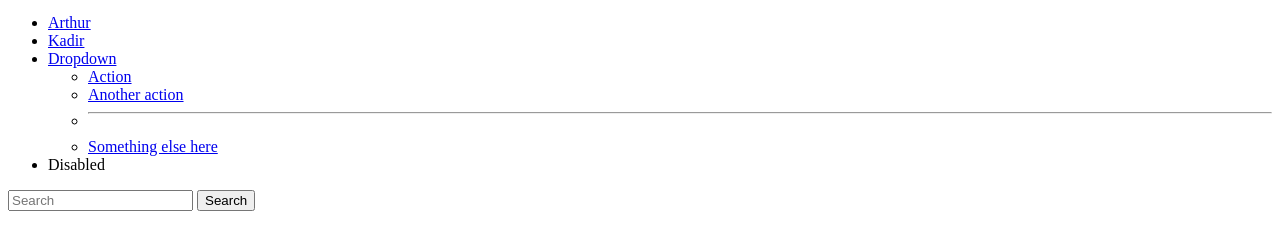
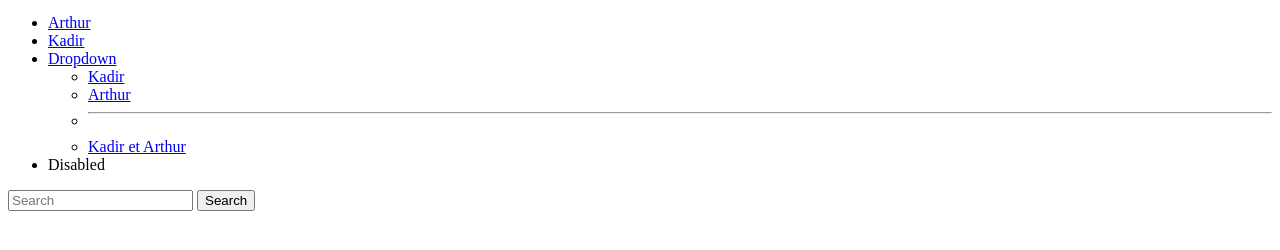
Before and after one commit to ArthurVRoost/GitHub-New-Repo, a plain HTML site: page index.html in a window 1280 px wide. Shown: the part 28-278 px from the top of the page. Drawn offline with Linux system fonts and the light colour scheme.

Commit message:
changes dropdown

```diff
--- a/index.html
+++ b/index.html
@@ -25,10 +25,10 @@
                   Dropdown
                 </a>
                 <ul class="dropdown-menu">
-                  <li><a class="dropdown-item" href="#">Action</a></li>
-                  <li><a class="dropdown-item" href="#">Another action</a></li>
+                  <li><a class="dropdown-item" href="#">Kadir</a></li>
+                  <li><a class="dropdown-item" href="#">Arthur</a></li>
                   <li><hr class="dropdown-divider"></li>
-                  <li><a class="dropdown-item" href="#">Something else here</a></li>
+                  <li><a class="dropdown-item" href="#">Kadir et Arthur</a></li>
                 </ul>
               </li>
               <li class="nav-item">
```
